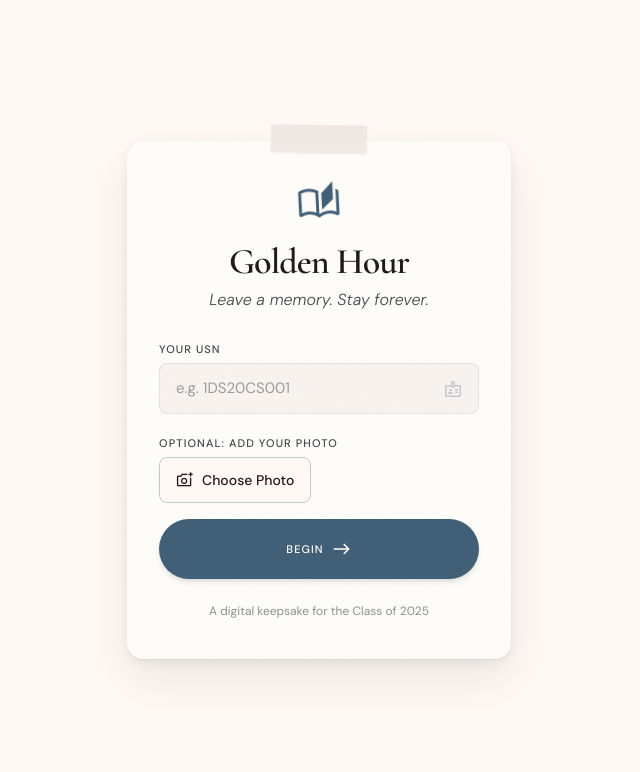
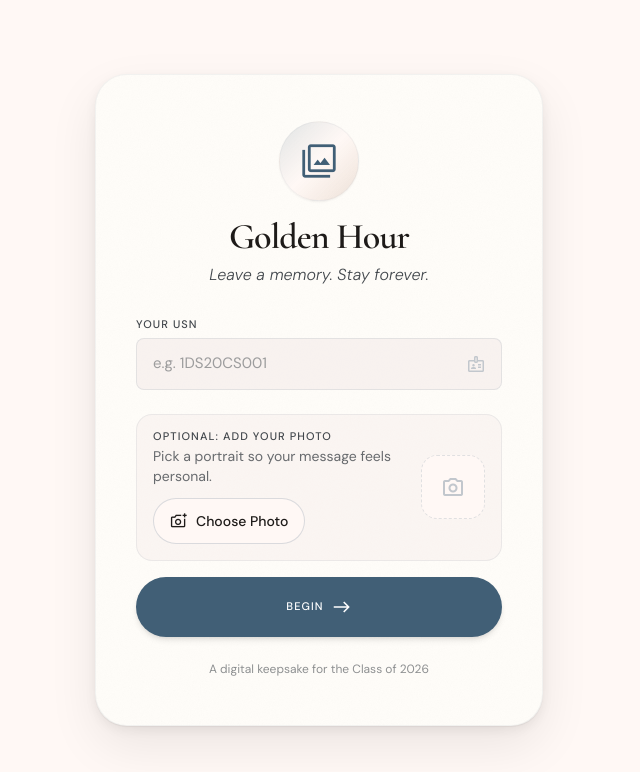
Before and after one commit to v-9469/Seniors, a React (Vite) app in the folder frontend/: page /login in a window 1280 px wide. Shown: the top 772 px of the page, without its empty margins (321-961 px from the left). Built offline with nearby package versions, Linux system fonts and the light colour scheme; no server answers.

Commit message:
login page changes

```diff
--- a/frontend/src/components/Login.jsx
+++ b/frontend/src/components/Login.jsx
@@ -89,21 +89,18 @@ export default function Login({ setAuth }) {
         initial={{ opacity: 0, y: 28 }}
         animate={{ opacity: 1, y: 0 }}
         transition={{ duration: 0.7, ease: [0.22, 1, 0.36, 1] }}
-        className="w-full max-w-sm relative"
+        className="w-full max-w-md relative"
       >
-        {/* Tape decoration */}
-        <div className="absolute -top-4 left-1/2 -translate-x-1/2 w-24 h-7 bg-surface-variant/70 rounded-sm shadow-sm rotate-1 z-20" />
-
-        <div className="paper-texture polaroid-shadow rounded-2xl px-8 py-10 relative z-10">
+        <div className="paper-texture polaroid-shadow rounded-[2rem] px-8 py-10 md:px-10 md:py-12 relative z-10 border border-outline-variant/20">
 
           {/* Icon & Title */}
           <div className="text-center mb-8">
             <motion.div
-              animate={{ rotate: [0, -3, 3, 0] }}
+              animate={{ y: [0, -2, 0] }}
               transition={{ duration: 4, repeat: Infinity, ease: 'easeInOut' }}
-              className="inline-block mb-3"
+              className="inline-flex items-center justify-center w-20 h-20 rounded-full bg-gradient-to-br from-primary/15 via-surface to-secondary/15 border border-outline-variant/20 shadow-sm mb-4"
             >
-              <span className="material-symbols-outlined text-primary" style={{ fontSize: '44px' }}>auto_stories</span>
+              <span className="material-symbols-outlined text-primary" style={{ fontSize: '40px' }}>photo_library</span>
             </motion.div>
             <h1 className="font-headline-lg text-headline-lg text-on-surface tracking-tight leading-none mb-1">
               Golden Hour
@@ -138,10 +135,6 @@ export default function Login({ setAuth }) {
             </div>
 
             <div className="pt-2">
-              <label className="block font-label-md text-label-md text-on-surface-variant mb-2 uppercase tracking-widest" htmlFor="photo">
-                Optional: Add your photo
-              </label>
-              <div className="relative flex items-center gap-3">
               <input
                 id="photo"
                 name="photo"
@@ -150,18 +143,35 @@ export default function Login({ setAuth }) {
                 onChange={handlePhotoSelect}
                 className="hidden"
               />
+              <div className="rounded-2xl border border-outline-variant/30 bg-surface-container/40 p-4">
+                <div className="flex items-center gap-4">
+                  <div className="min-w-0 flex-1">
+                    <label className="block font-label-md text-label-md text-on-surface-variant mb-1 uppercase tracking-widest" htmlFor="photo">
+                      Optional: Add your photo
+                    </label>
+                    <p className="font-body-sm text-on-surface-variant/80 text-sm">
+                      Pick a portrait so your message feels personal.
+                    </p>
                     <label
                       htmlFor="photo"
-                  className="cursor-pointer bg-surface border border-outline-variant px-4 py-2 rounded-lg text-sm font-medium hover:bg-surface-variant transition-colors text-on-surface flex items-center gap-2"
+                      className="mt-3 inline-flex cursor-pointer items-center gap-2 rounded-full border border-outline-variant/60 bg-surface px-4 py-2 text-sm font-medium text-on-surface transition-colors hover:bg-surface-variant"
                     >
                       <span className="material-symbols-outlined text-lg">{photoData ? 'image' : 'add_a_photo'}</span>
                       {photoData ? 'Change Photo' : 'Choose Photo'}
                     </label>
-                {photoData && (
-                  <div className="w-10 h-10 rounded-full overflow-hidden border border-primary flex-shrink-0">
-                    <img src={photoData} alt="Preview" className="w-full h-full object-cover" />
+                  </div>
+                  <div className="shrink-0">
+                    {photoData ? (
+                      <div className="h-16 w-16 overflow-hidden rounded-2xl border border-primary/30 shadow-sm">
+                        <img src={photoData} alt="Preview" className="h-full w-full object-cover" />
+                      </div>
+                    ) : (
+                      <div className="flex h-16 w-16 items-center justify-center rounded-2xl border border-dashed border-outline-variant/50 bg-surface text-outline-variant">
+                        <span className="material-symbols-outlined text-2xl">photo_camera</span>
                       </div>
                     )}
+                  </div>
+                </div>
               </div>
             </div>
 
@@ -205,7 +215,7 @@ export default function Login({ setAuth }) {
           </form>
 
           <p className="text-center font-body-sm text-on-surface-variant/60 mt-6 text-xs">
-            A digital keepsake for the Class of 2025
+            A digital keepsake for the Class of 2026
           </p>
         </div>
       </motion.main>
```
Lines whose indentation alone changed are shown as unchanged.
